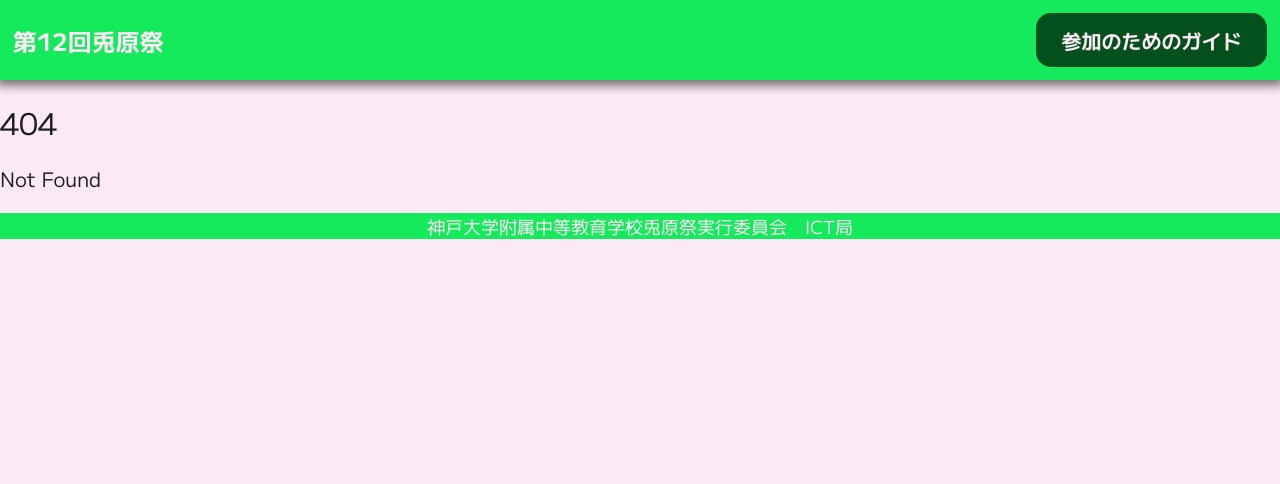
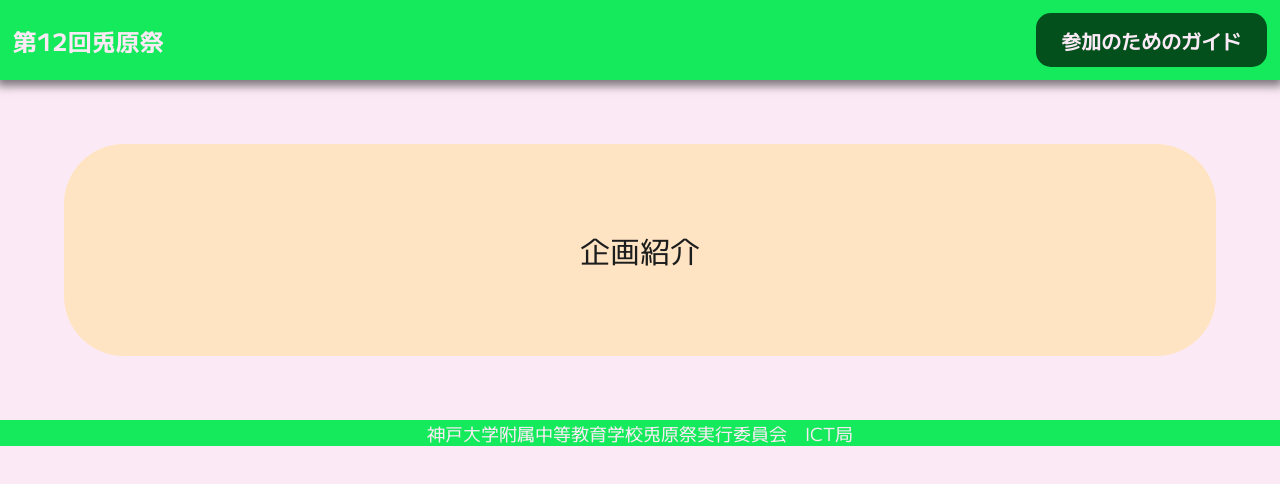
Before and after one commit to TogensaiICT/togensai.jp, a SvelteKit app: page /projects in a window 1280 px wide. Before the commit this address had no page. Shown: the top 484 px of the page. Built offline with nearby package versions, Linux system fonts and the light colour scheme; a web font is replaced by a local one.

Commit message:
企画紹介ページを追加

```diff
--- /dev/null
+++ b/src/routes/projects/+page.svelte
@@ -0,0 +1,9 @@
+<script>
+  import Paper from "../Paper.svelte";
+
+</script>
+<main>
+    <Paper title="企画紹介">
+
+    </Paper>
+</main>
```
